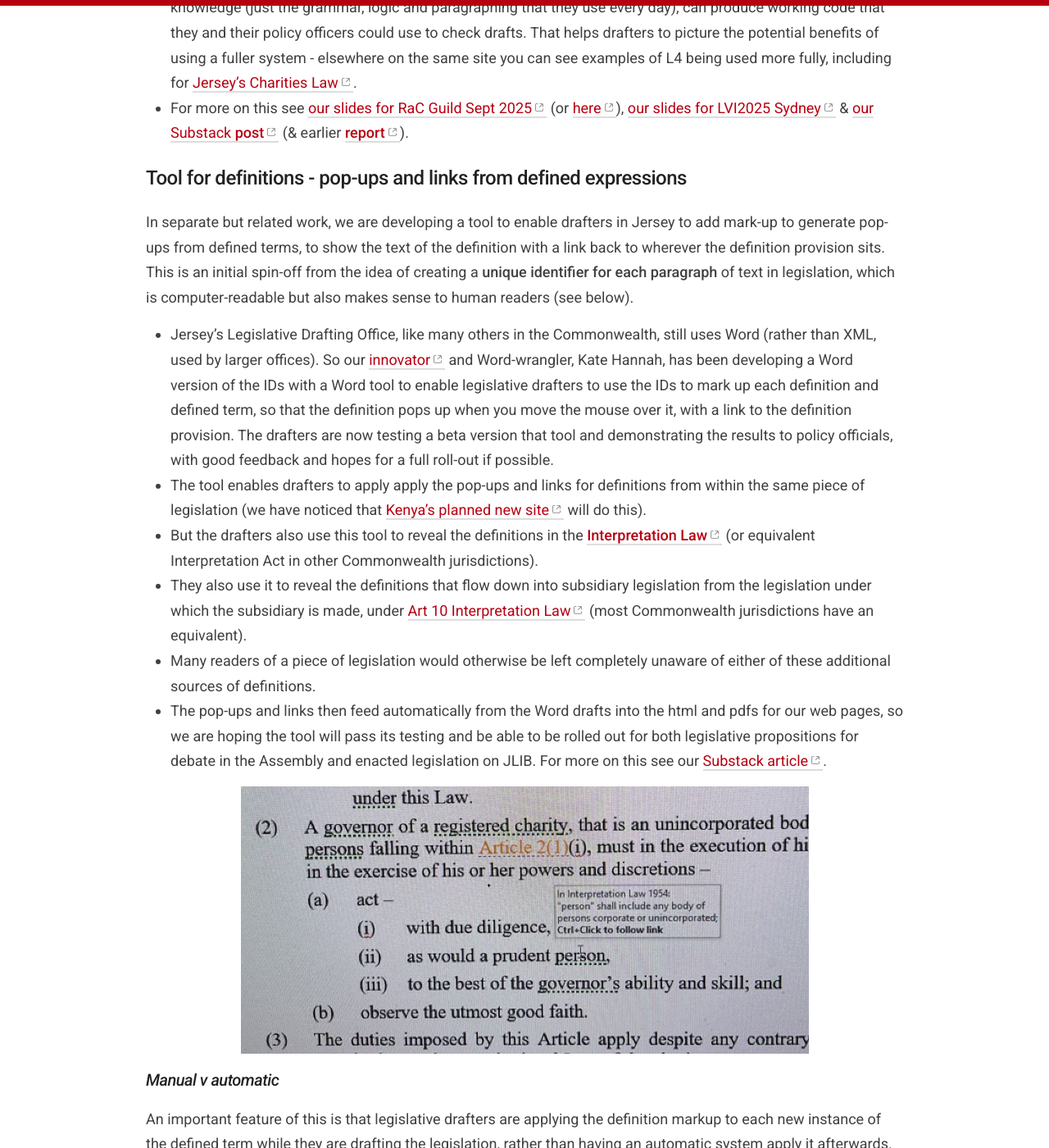
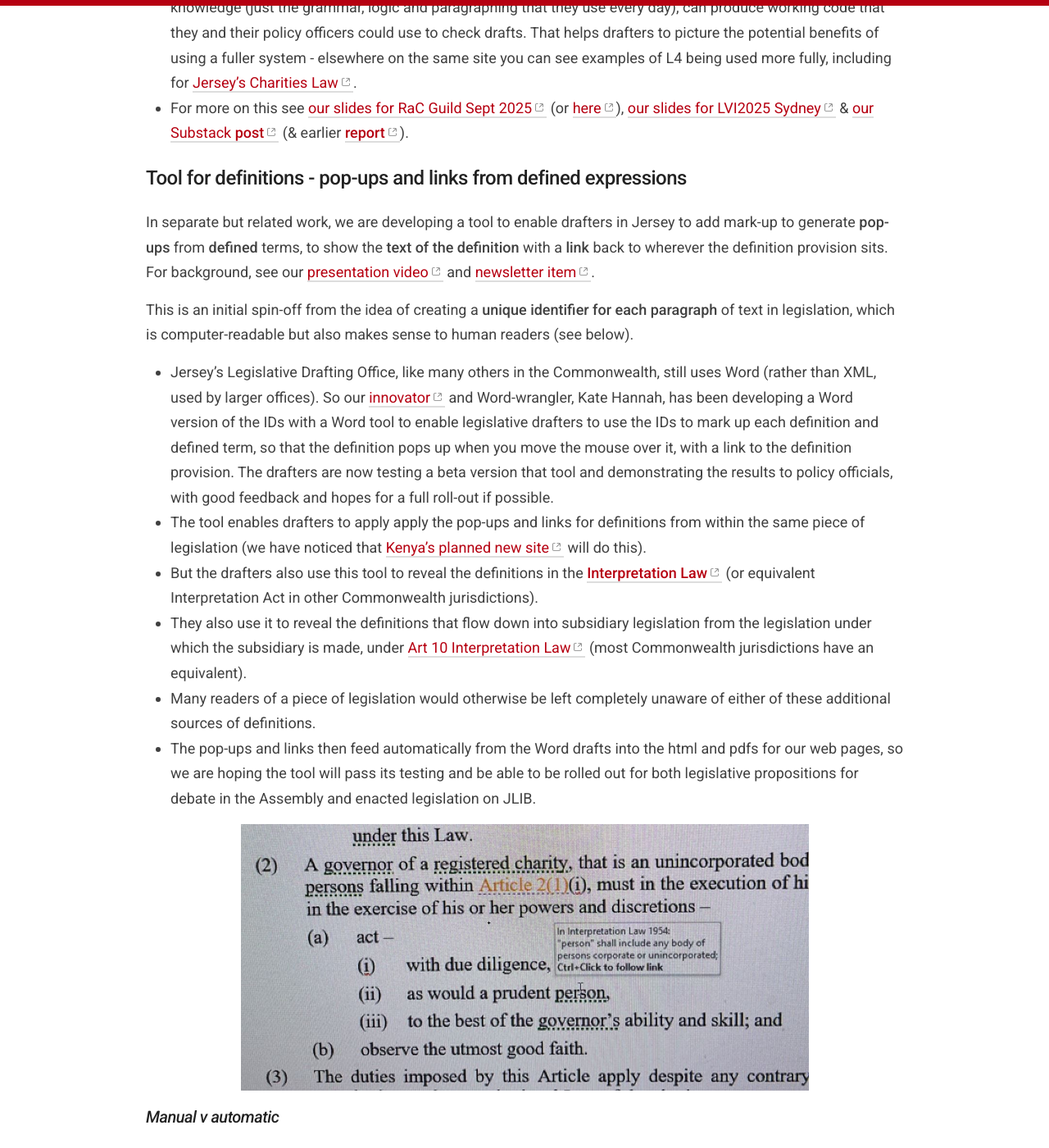
Before and after one commit to crlp-jerseyldo/crlp-jerseyldo.github.io, a Jekyll site: the page built from _pages/an-ide-for-legislation.md, in a window 1280 px wide and 1400 px high, scrolled down 1316 px. Shown: the whole window at 82% size. Built offline with Jekyll 4.4.1, drawn with Linux system fonts in a browser that asks for light colours.

Commit message:
Update an-ide-for-legislation.md
Added links for definitions tool - to point in Perth video & to Substack

```diff
--- a/_pages/an-ide-for-legislation.md
+++ b/_pages/an-ide-for-legislation.md
@@ -21,13 +21,15 @@ For the first half of 2025 we secured funding from the [Jersey Legal Information
 
 ## Tool for definitions - pop-ups and links from defined expressions
 
-In separate but related work, we are developing a tool to enable drafters in Jersey to add mark-up to generate pop-ups from defined terms, to show the text of the definition with a link back to wherever the definition provision sits. This is an initial spin-off from the idea of creating a **unique identifier for each paragraph** of text in legislation, which is computer-readable but also makes sense to human readers (see below).
+In separate but related work, we are developing a tool to enable drafters in Jersey to add mark-up to generate **pop-ups** from **defined** terms, to show the **text of the definition** with a **link** back to wherever the definition provision sits. For background, see our [presentation video](https://youtu.be/zq6mf2zz7Eg?list=PLxI6pLSZVXTqp-BZ2f3uQ3m-mFp2nP4br&t=200){:target="_blank"} and [newsletter item](https://digitallegislation.substack.com/i/158221711/using-hyperlinks-more-fully-ids-x-refs-definitions){:target="_blank"}.
+
+This is an initial spin-off from the idea of creating a **unique identifier for each paragraph** of text in legislation, which is computer-readable but also makes sense to human readers (see below).
 * Jersey's Legislative Drafting Office, like many others in the Commonwealth, still uses Word (rather than XML, used by larger offices). So our [innovator](https://www.youtube.com/watch?v=fThIGAABLyg){:target="_blank"} and Word-wrangler, Kate Hannah, has been developing a Word version of the IDs with a Word tool to enable legislative drafters to use the IDs to mark up each definition and defined term, so that the definition pops up when you move the mouse over it, with a link to the definition provision. The drafters are now testing a beta version that tool and demonstrating the results to policy officials, with good feedback and hopes for a full roll-out if possible.
 * The tool enables drafters to apply apply the pop-ups and links for definitions from within the same piece of legislation (we have noticed that [Kenya’s planned new site](https://new.kenyalaw.org/akn/ke/act/2022/29/eng@2022-07-29){:target="_blank"} will do this).
 * But the drafters also use this tool to reveal the definitions in the [**Interpretation Law**](https://www.jerseylaw.je/laws/current/l_17_1954){:target="_blank"} (or equivalent Interpretation Act in other Commonwealth jurisdictions).
 * They also use it to reveal the definitions that flow down into subsidiary legislation from the legislation under which the subsidiary is made, under [Art 10 Interpretation Law](https://www.jerseylaw.je/laws/current/l_17_1954#_Toc181820358){:target="_blank"} (most Commonwealth jurisdictions have an equivalent).
 * Many readers of a piece of legislation would otherwise be left completely unaware of either of these additional sources of definitions.
-* The pop-ups and links then feed automatically from the Word drafts into the html and pdfs for our web pages, so we are hoping the tool will pass its testing and be able to be rolled out for both legislative propositions for debate in the Assembly and enacted legislation on JLIB. For more on this see our [Substack article](https://digitallegislation.substack.com/i/158221711/using-hyperlinks-more-fully-ids-x-refs-definitions){:target="_blank"}.
+* The pop-ups and links then feed automatically from the Word drafts into the html and pdfs for our web pages, so we are hoping the tool will pass its testing and be able to be rolled out for both legislative propositions for debate in the Assembly and enacted legislation on JLIB.
 
 ![A screenshot of pop-ups and links for defined terms](/images/DefinitionPopups.jpg)
 
```
